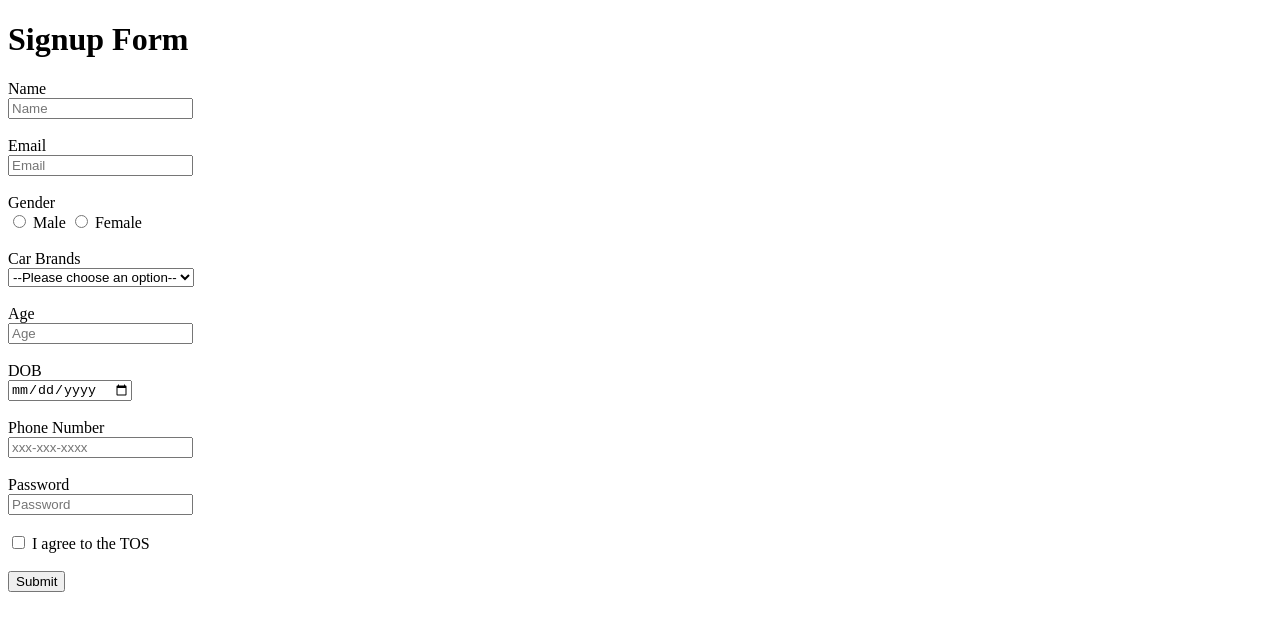
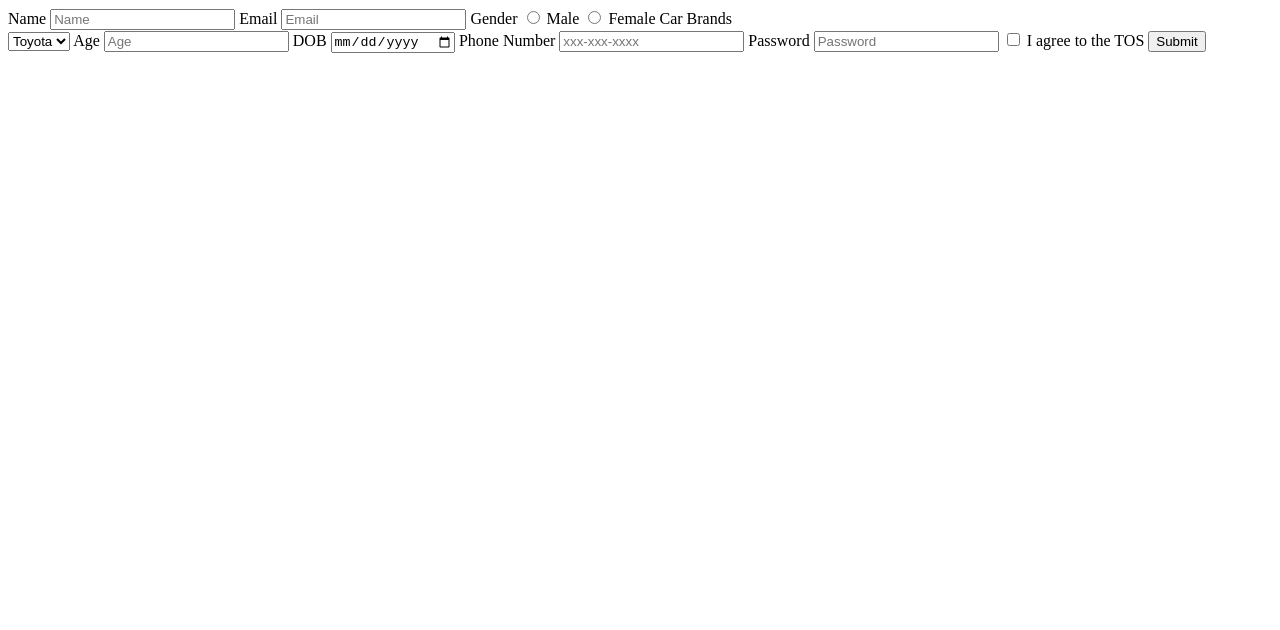
Before and after one commit to acciojob/signup-form-car-MohitGirase, a website: page main.html in a window 1280 px wide. Drawn offline with Linux system fonts and the light colour scheme.

Commit message:
created a submission

```diff
--- a/main.html
+++ b/main.html
@@ -9,65 +9,44 @@
 
 <body>
 	<!-- the entire body must be written by student -->
-	<h1>Signup Form</h1>
 
 	<form method="post">
 
-    <!-- Name -->
-    <label for="name">Name</label><br>
-    <input type="text" id="name" name="name" placeholder="Name" required>
-    <br><br>
+		<label for="name">Name</label>
+		<input type="text" id="name" placeholder="Name" required>
 
-    <!-- Email -->
-    <label for="email">Email</label><br>
-    <input type="email" id="email" name="email" placeholder="Email" required>
-    <br><br>
+		<label for="email">Email</label>
+		<input type="email" id="email" placeholder="Email" required>
 
-    <!-- Gender -->
-    <label>Gender</label><br>
+		<label>Gender</label>
 		<input type="radio" id="gender_m" name="gender" value="male" required>
 		<label for="gender_m">Male</label>
 		<input type="radio" id="gender_f" name="gender" value="female" required>
 		<label for="gender_f">Female</label>
-    <br><br>
 
-    <!-- Car Brands -->
 	    <label for="cars">Car Brands</label><br>
-    <select id="cars" name="cars" required>
-      <option value="">--Please choose an option--</option>
-      <option value="toyota">Toyota</option>
-      <option value="honda">Honda</option>
-      <option value="bmw">BMW</option>
-      <option value="tesla">Tesla</option>
+	    <select id="cars" placeholder="--Please choose an option--" required>
+			<option>Toyota</option>
+			<option>Honda</option>
+			<option>BMW</option>
+			<option>Tesla</option>
 	    </select>
-    <br><br>
 
-    <!-- Age -->
-    <label for="age">Age</label><br>
-    <input type="number" id="age" name="age" placeholder="Age" required>
-    <br><br>
+		<label for="age">Age</label>
+		<input type="number" id="age" placeholder="Age" required>
 
-    <!-- Date of Birth -->
-    <label for="dob">DOB</label><br>
-    <input type="date" id="dob" name="dob" required>
-    <br><br>
+		<label for="dob">DOB</label>
+		<input type="date" id="dob" required>
 
-    <!-- Phone Number -->
-    <label for="tel">Phone Number</label><br>
-    <input type="tel" id="tel" name="tel" placeholder="xxx-xxx-xxxx" pattern="[0-9]{3}-[0-9]{3}-[0-9]{4}">
-    <br><br>
+		<label for="tel">Phone Number</label>
+		<input type="tel" id="tel" placeholder="xxx-xxx-xxxx">
 
-    <!-- Password -->
-    <label for="password">Password</label><br>
-    <input type="password" id="password" name="password" placeholder="Password" required>
-    <br><br>
+		<label for="password">Password</label>
+		<input type="password" id="password" placeholder="Password" required>
 
-    <!-- Terms of Service -->
-    <input type="checkbox" id="tos" name="tos" required>
+		<input type="checkbox" id="tos" required>
 		<label for="tos">I agree to the TOS</label>
-    <br><br>
 
-    <!-- Submit Button -->
 		<button type="submit">Submit</button>
 	</form>
 
```
Lines whose indentation alone changed are shown as unchanged.
